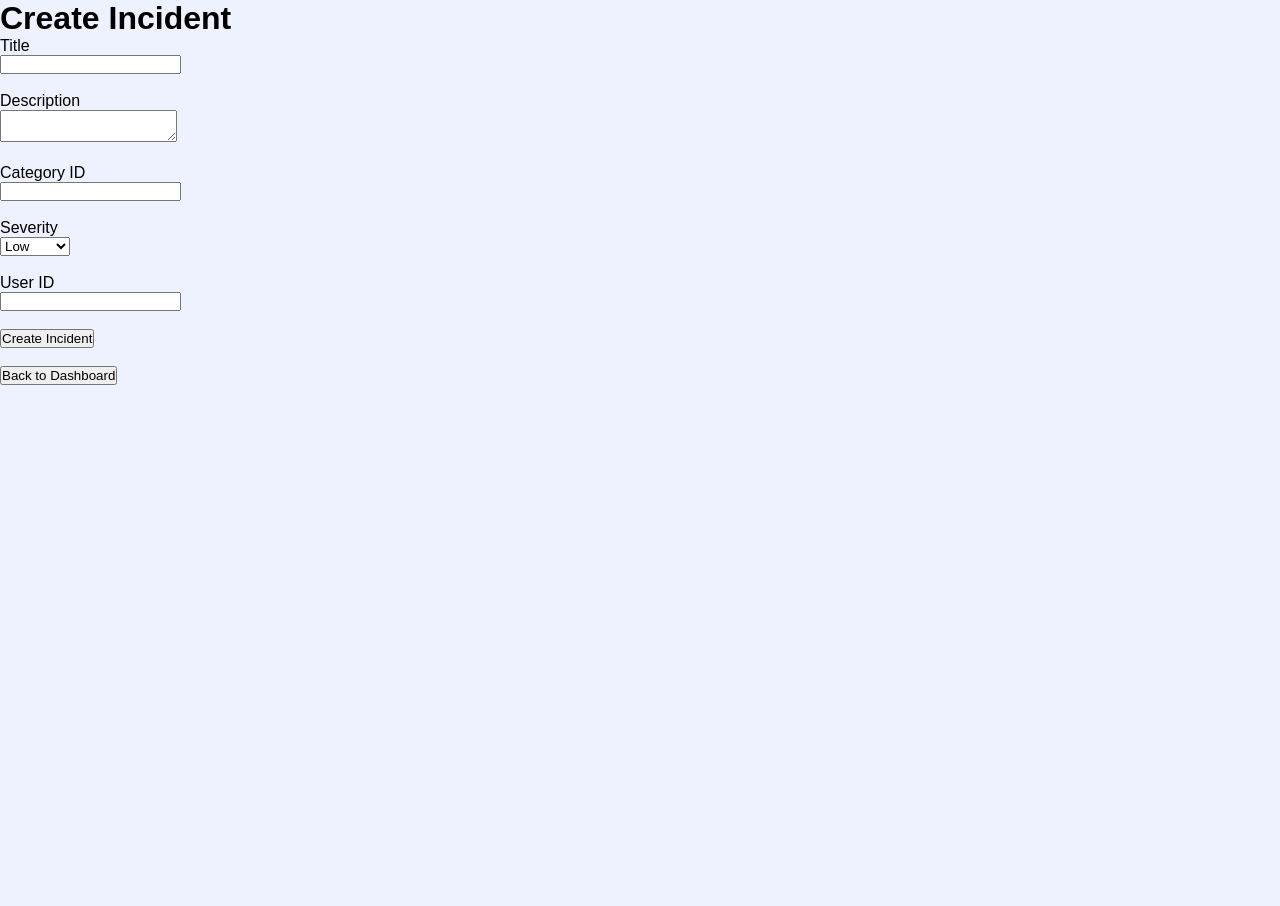
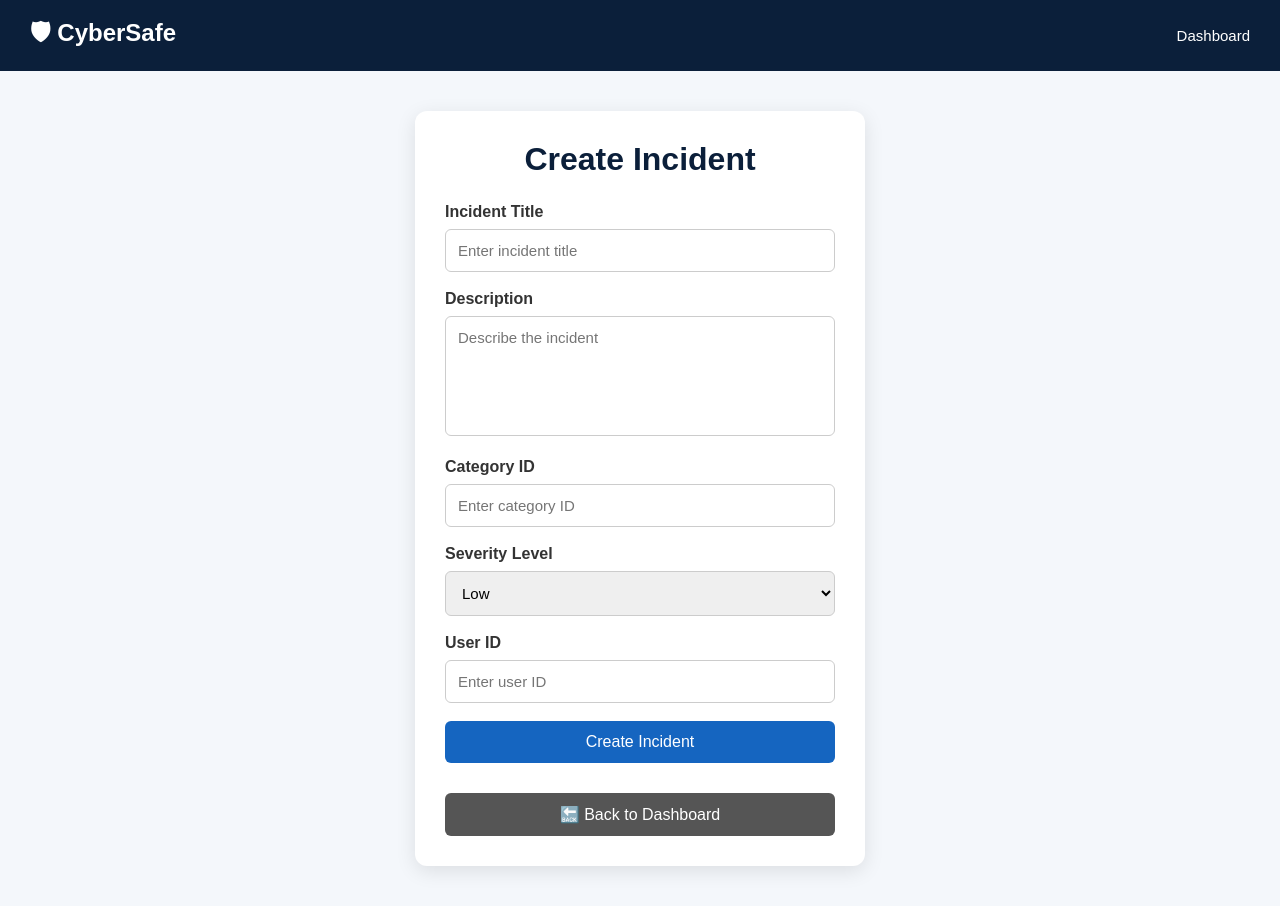
Before and after one commit to bhuwankhadka99/Cybersecurity-Incident-Reporting-System, a Flask app: page /create-incident-page in a window 1280 px wide. Before the commit the page ends 385 px from the top, so only its background shows below. Run offline with Flask 3, Linux system fonts and the light colour scheme.

```diff
--- a/templates/create_incident.html
+++ b/templates/create_incident.html
@@ -1,48 +1,248 @@
 <!DOCTYPE html>
 <html>
 <head>
-    <title>Create Incident</title>
+    <title>Create Incident - CyberSafe</title>
+
     <link rel="stylesheet" href="{{ url_for('static', filename='css/style.css') }}">
+
+    <style>
+        body {
+            font-family: Arial, sans-serif;
+            background: #f4f7fb;
+            margin: 0;
+        }
+
+        .navbar {
+            background: #0b1f3a;
+            color: white;
+            padding: 15px 30px;
+            display: flex;
+            justify-content: space-between;
+            align-items: center;
+        }
+
+        .navbar h2 {
+            margin: 0;
+        }
+
+        .navbar a {
+            color: white;
+            text-decoration: none;
+            font-size: 15px;
+        }
+
+        .container {
+            display: flex;
+            justify-content: center;
+            padding: 40px 20px;
+        }
+
+        .incident-card {
+            background: white;
+            width: 450px;
+            padding: 30px;
+            border-radius: 12px;
+            box-shadow: 0px 5px 20px rgba(0,0,0,0.1);
+        }
+
+        .incident-card h1 {
+            text-align: center;
+            color: #0b1f3a;
+            margin-bottom: 25px;
+        }
+
+        label {
+            font-weight: bold;
+            color: #333;
+        }
+
+        input, textarea, select {
+            width: 100%;
+            padding: 12px;
+            margin-top: 8px;
+            margin-bottom: 18px;
+            border: 1px solid #ccc;
+            border-radius: 6px;
+            font-size: 15px;
+            box-sizing: border-box;
+        }
+
+        textarea {
+            height: 120px;
+            resize: none;
+        }
+
+        button {
+            width: 100%;
+            padding: 12px;
+            border: none;
+            border-radius: 6px;
+            cursor: pointer;
+            font-size: 16px;
+        }
+
+        .create-btn {
+            background: #1565c0;
+            color: white;
+        }
+
+        .create-btn:hover {
+            background: #0d47a1;
+        }
+
+        .back-btn {
+            margin-top: 15px;
+            background: #555;
+            color: white;
+        }
+
+        .back-btn:hover {
+            background: #333;
+        }
+
+        #message {
+            text-align: center;
+            margin-top: 15px;
+            font-weight: bold;
+        }
+
+
+        @media(max-width:600px){
+
+            .incident-card {
+                width: 100%;
+            }
+
+            .navbar {
+                padding: 15px;
+            }
+
+        }
+
+    </style>
+
 </head>
+
+
 <body>
+
+
+<!-- Navigation Bar -->
+
+<div class="navbar">
+
+    <h2>🛡 CyberSafe</h2>
+
+    <a href="/dashboard">
+        Dashboard
+    </a>
+
+</div>
+
+
+
+<div class="container">
+
+
+<div class="incident-card">
+
 
 <h1>Create Incident</h1>
 
+
 <form id="incidentForm">
 
-    <label>Title</label><br>
-    <input type="text" id="title" required><br><br>
 
-    <label>Description</label><br>
-    <textarea id="description" required></textarea><br><br>
+<label>Incident Title</label>
 
-    <label>Category ID</label><br>
-    <input type="number" id="category_id" required><br><br>
+<input
+type="text"
+id="title"
+placeholder="Enter incident title"
+required>
 
-    <label>Severity</label><br>
-    <select id="severity">
-        <option>Low</option>
-        <option>Medium</option>
-        <option>High</option>
-        <option>Critical</option>
-    </select><br><br>
 
-    <label>User ID</label><br>
-    <input type="number" id="user_id" required><br><br>
 
-    <button type="submit">Create Incident</button>
+<label>Description</label>
+
+<textarea
+id="description"
+placeholder="Describe the incident"
+required></textarea>
+
+
+
+<label>Category ID</label>
+
+<input
+type="number"
+id="category_id"
+placeholder="Enter category ID"
+required>
+
+
+
+<label>Severity Level</label>
+
+<select id="severity">
+
+<option value="Low">Low</option>
+
+<option value="Medium">Medium</option>
+
+<option value="High">High</option>
+
+<option value="Critical">Critical</option>
+
+</select>
+
+
+
+<label>User ID</label>
+
+<input
+type="number"
+id="user_id"
+placeholder="Enter user ID"
+required>
+
+
+
+<button
+type="submit"
+class="create-btn">
+
+Create Incident
+
+</button>
+
 
 </form>
 
+
 <p id="message"></p>
+
+
+<button
+class="back-btn"
+onclick="window.location.href='/dashboard'">
+
+🔙 Back to Dashboard
+
+</button>
+
+
+
+</div>
+
+
+</div>
+
+
 
 <script src="{{ url_for('static', filename='js/incident.js') }}"></script>
 
-<br>
-
-<button onclick="window.location.href='/dashboard'">
-    Back to Dashboard
-</button>
 
 </body>
+
 </html>
```
Also changed, not shown: routes.py (+122 -19 lines), static/js/view_incidents.js (added, +64 -0 lines), templates/view_incidents.html (added, +99 -0 lines).
